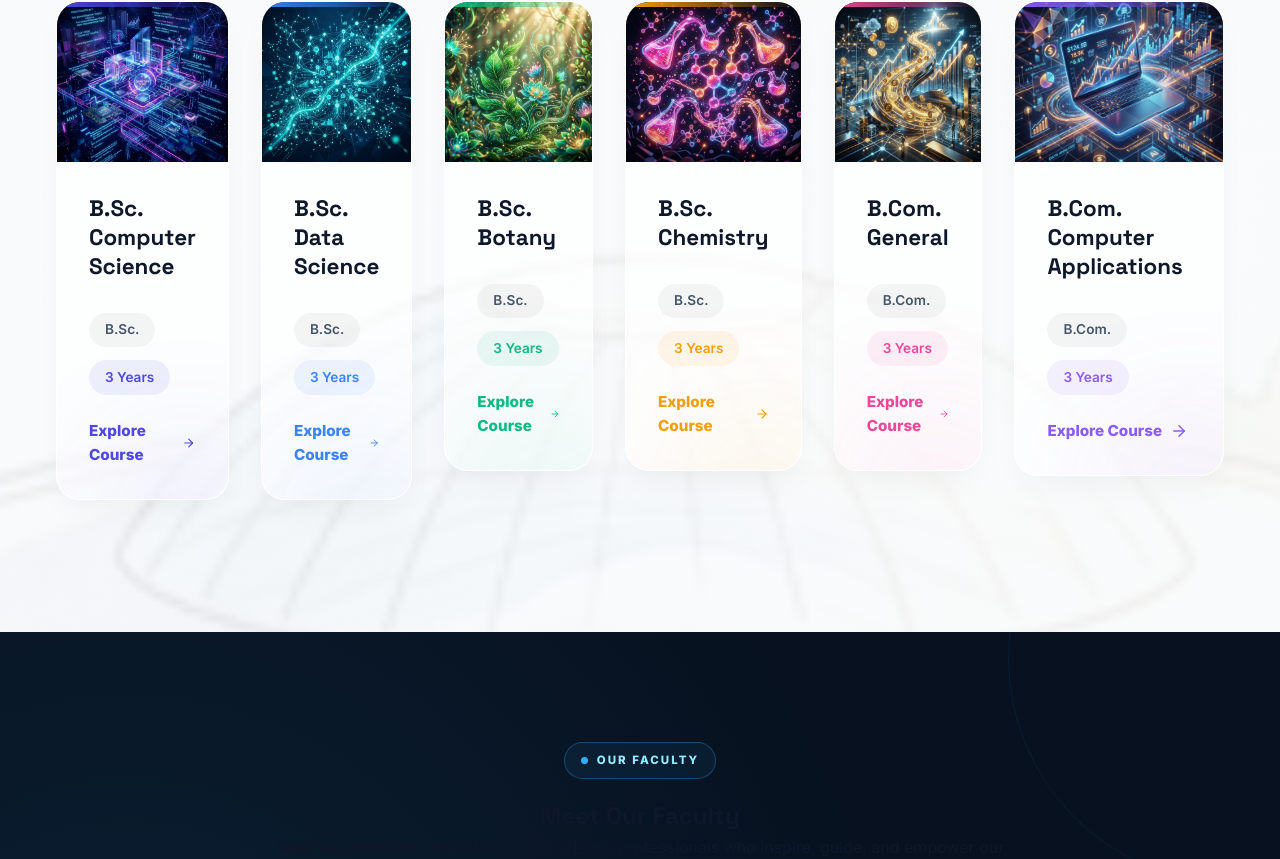
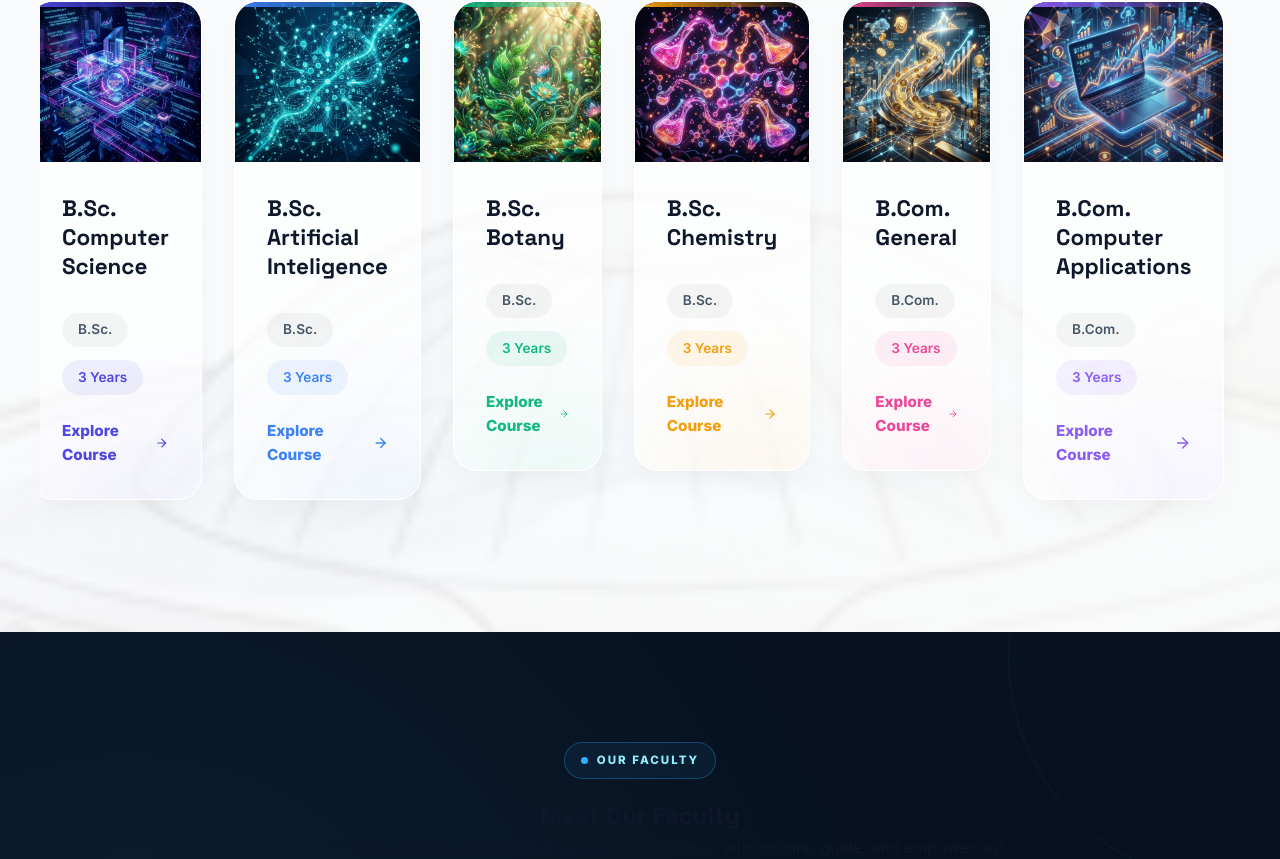
Before and after one commit to aslam-mohammad84/srisiddhartha-college, a React (Vite) app: page / in a window 1280 px wide. Shown: the part 1661-2520 px from the top of the page. Built offline with nearby package versions, Linux system fonts and the light colour scheme.

Commit message:
made changes in B.Sc. Data Scienceand removed Luxury Hostels Comfortable living spaces for students. section

```diff
--- a/src/CoursePage.jsx
+++ b/src/CoursePage.jsx
@@ -12,11 +12,11 @@ const detailedCourseData = {
     syllabus: ["Data Structures & Algorithms", "Object-Oriented Programming", "Operating Systems", "Web Development", "Artificial Intelligence Basics"],
     careers: ["Software Developer", "Systems Analyst", "Database Administrator", "Web Engineer"]
   },
-  "B.Sc. Data Science": {
-    description: "Learn to extract meaningful insights from vast amounts of data. This cutting-edge program blends mathematics, statistics, and computer science.",
-    eligibility: "10+2 with Mathematics/Statistics, minimum 60% aggregate.",
-    syllabus: ["Statistical Methods", "Machine Learning", "Data Visualization", "Big Data Analytics", "Python & R Programming"],
-    careers: ["Data Scientist", "Data Analyst", "Machine Learning Engineer", "Business Intelligence Analyst"]
+  "B.Sc. Artificial Inteligence": {
+    description: "Build intelligent systems that can learn, reason, and solve real-world problems through a blend of programming, mathematics, and machine learning.",
+    eligibility: "10+2 with Mathematics or Computer Science, minimum 55% aggregate.",
+    syllabus: ["Python Programming", "Machine Learning", "Neural Networks", "Natural Language Processing", "Computer Vision"],
+    careers: ["AI Engineer", "Machine Learning Engineer", "Data Analyst", "Computer Vision Developer"]
   },
   "B.Sc. Botany": {
     description: "Explore the fascinating science of plant life. This program offers in-depth knowledge of plant biology, genetics, ecology, and conservation.",
@@ -68,7 +68,7 @@ function CoursePage({ data }) {
   // Course Images Map
   const courseImages = {
     "B.Sc. Computer Science": "/courses/course_cs.png",
-    "B.Sc. Data Science": "/courses/course_data.png",
+    "B.Sc. Artificial Inteligence": "/courses/course_data.png",
     "B.Sc. Botany": "/courses/course_botany.png",
     "B.Sc. Chemistry": "/courses/course_chem.png",
     "B.Com. General": "/courses/course_bcom.png",
@@ -78,7 +78,7 @@ function CoursePage({ data }) {
   // Custom Accents based on course
   const courseColors = {
     "B.Sc. Computer Science": "#3b82f6", // Blue
-    "B.Sc. Data Science": "#06b6d4", // Cyan
+    "B.Sc. Artificial Inteligence": "#06b6d4", // Cyan
     "B.Sc. Botany": "#10b981", // Green
     "B.Sc. Chemistry": "#ec4899", // Pink
     "B.Com. General": "#f59e0b", // Amber
--- a/src/Home.jsx
+++ b/src/Home.jsx
@@ -1,6 +1,6 @@
 import React, { useEffect, useRef, useState } from 'react';
 import { motion, useScroll, useTransform } from 'framer-motion';
-import { MapPin, Phone, Mail, BookOpen, Users, Award, Building, ArrowRight, ChevronLeft, ChevronRight, Coffee, Wifi, Bus, Home as HomeIcon, Dumbbell, Palette } from 'lucide-react';
+import { MapPin, Phone, Mail, BookOpen, Users, Award, Building, ArrowRight, ChevronLeft, ChevronRight, Coffee, Wifi, Bus, Dumbbell, Palette } from 'lucide-react';
 import { Link } from 'react-router-dom';
 import './index.css';
 
@@ -354,7 +354,7 @@ function Home({ data }) {
             const color = cardColors[i % cardColors.length];
             const courseImages = {
               "B.Sc. Computer Science": "/courses/course_cs.png",
-              "B.Sc. Data Science": "/courses/course_data.png",
+              "B.Sc. Artificial Inteligence": "/courses/course_data.png",
               "B.Sc. Botany": "/courses/course_botany.png",
               "B.Sc. Chemistry": "/courses/course_chem.png",
               "B.Com. General": "/courses/course_bcom.png",
@@ -624,7 +624,6 @@ function Home({ data }) {
             {[
               { icon: <Coffee size={32} />, title: 'Modern Cafeteria', desc: 'Hygienic and diverse food courts.' },
               { icon: <Wifi size={32} />, title: 'High-Speed Wi-Fi', desc: '24/7 seamless campus-wide connectivity.' },
-              { icon: <HomeIcon size={32} />, title: 'Luxury Hostels', desc: 'Comfortable living spaces for students.' },
               { icon: <Bus size={32} />, title: 'Transportation', desc: 'College buses covering all major routes.' },
               { icon: <Dumbbell size={32} />, title: 'Fitness Center', desc: 'Fully equipped modern gymnasium.' },
               { icon: <Palette size={32} />, title: 'Arts Studios', desc: 'Creative spaces for design and media.' }
--- a/src/data.json
+++ b/src/data.json
@@ -28,7 +28,7 @@
     },
     {
       "id": 2,
-      "name": "B.Sc. Data Science",
+      "name": "B.Sc. Artificial Inteligence",
       "type": "B.Sc.",
       "duration": "3 Years"
     },
```
